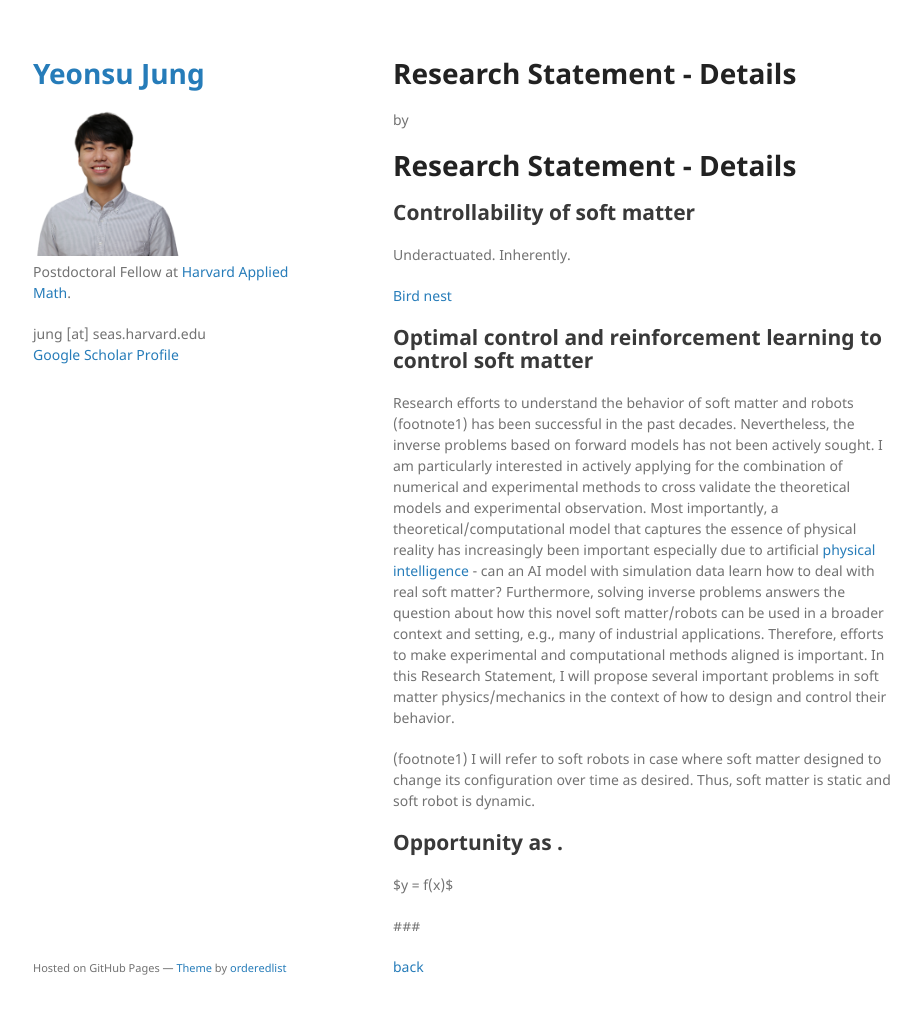
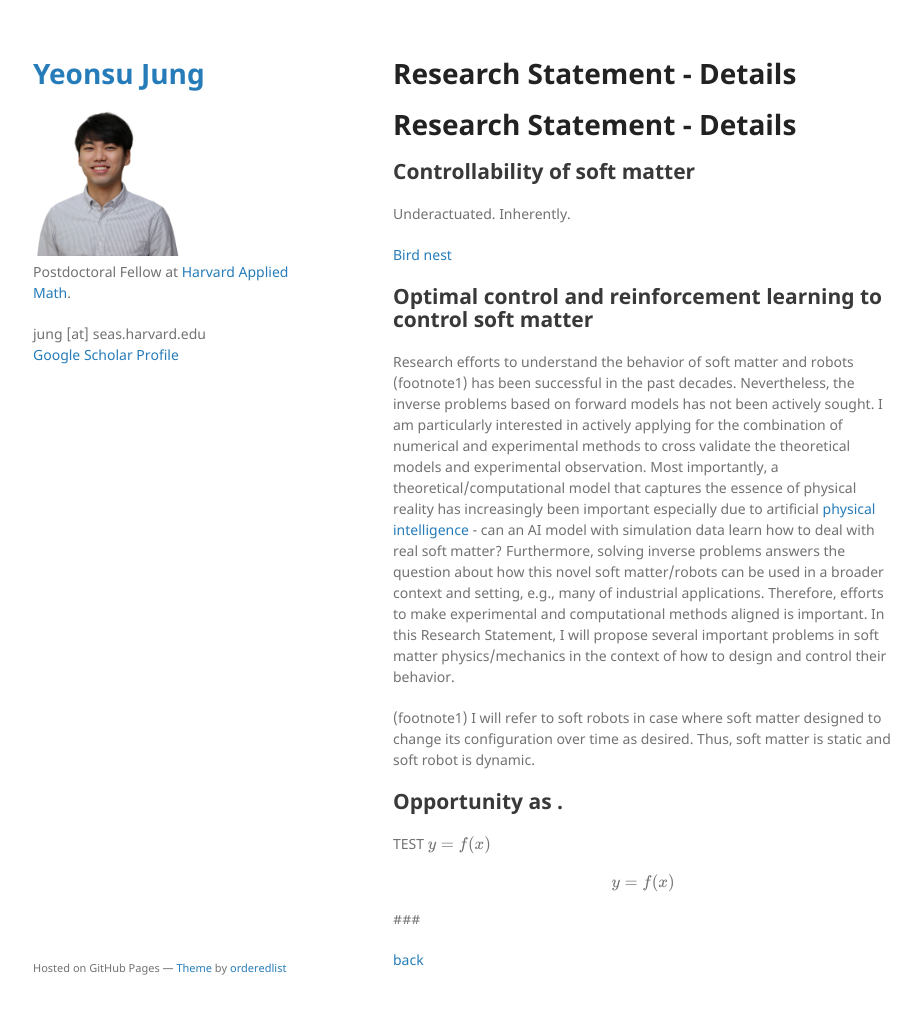
Before and after one commit to yeonsu-jung/website_pages-themes-minimal-c27a30c, a Jekyll site: the page built from research-statement/optimal-control.md, in a window 1280 px wide and 1047 px high. Shown: the top 1014 px of the window, without its empty margins (177-1098 px from the left). Built offline with Jekyll 4.4.1, drawn with Linux system fonts in a browser that asks for light colours; our own code applies the rules of GitHub Pages for plain Markdown files.

Commit message:
add mathjax and remove by in post

```diff
--- a/_layouts/default.html
+++ b/_layouts/default.html
@@ -15,6 +15,7 @@
   <script type="text/javascript" async
     src="https://cdn.jsdelivr.net/npm/mathjax@3/es5/tex-mml-chtml.js">
   </script>
+
 
   <body>
     <div class="wrapper">
--- a/_layouts/post.html
+++ b/_layouts/post.html
@@ -5,14 +5,10 @@ layout: default
 <small>{{ page.date | date: "%-d %B %Y" }}</small>
 <h1>{{ page.title }}</h1>
 
-<p class="view">by {{ page.author | default: site.author }}</p>
+<!-- <p class="view">by {{ page.author | default: site.author }}</p> -->
 
 {{content}}
 
 {% if page.tags %}
   <small>tags: <em>{{ page.tags | join: "</em> - <em>" }}</em></small>
 {% endif %}
-
-<script type="text/javascript" async
-  src="https://cdn.jsdelivr.net/npm/mathjax@3/es5/tex-mml-chtml.js">
-</script>
--- a/research-statement/optimal-control.md
+++ b/research-statement/optimal-control.md
@@ -18,7 +18,9 @@ Research efforts to understand the behavior of soft matter and robots (footnote1
 
 ## Opportunity as .
 
-$y = f(x)$
+TEST $$y = f(x)$$
+
+$$y = f(x)$$
 
 ###
 
```
